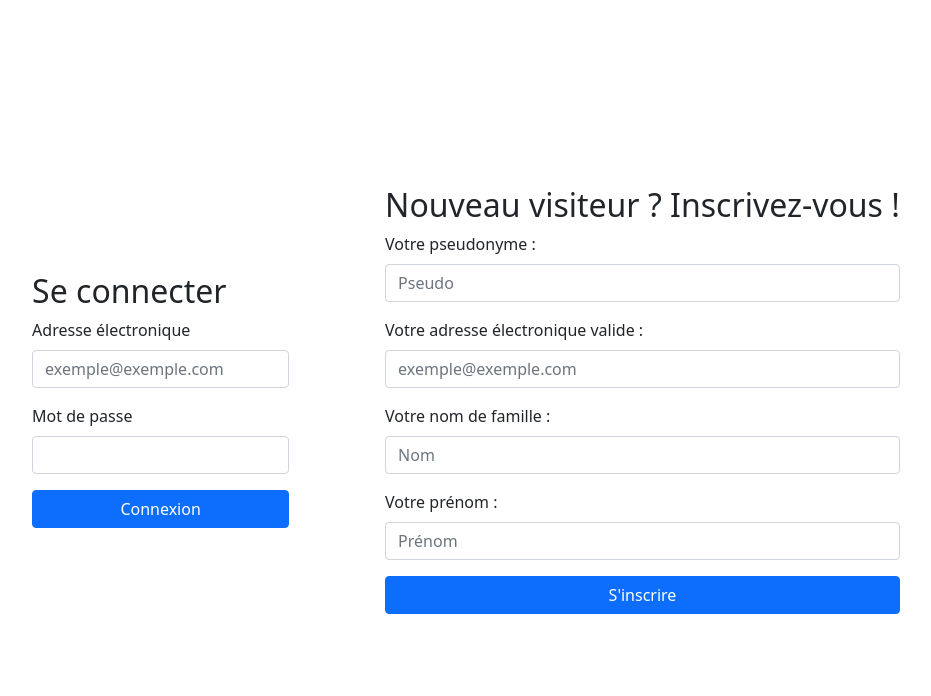
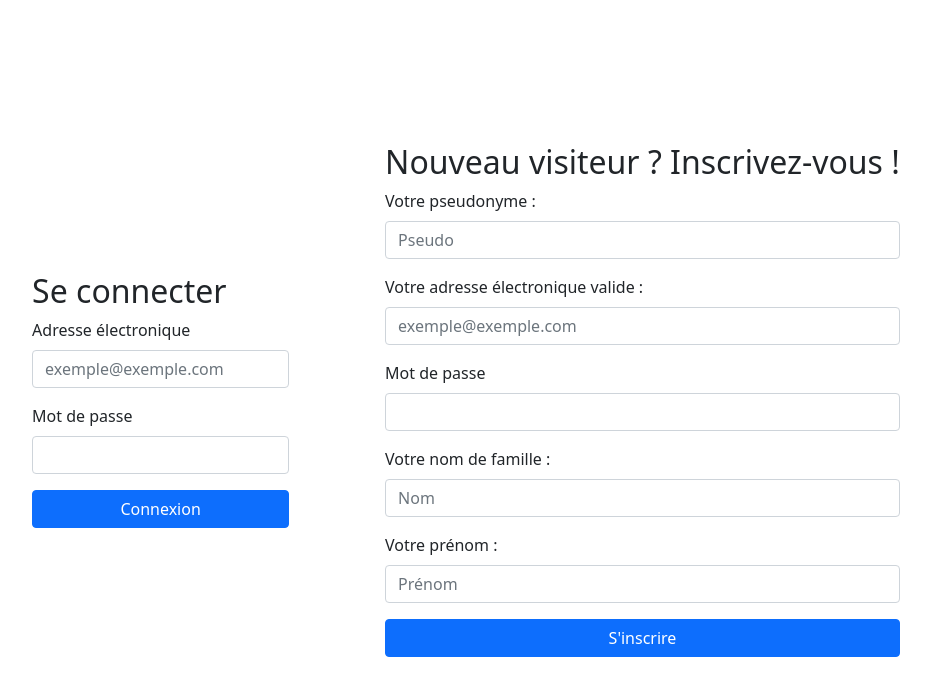
Before and after one commit to Zakiryo/IUT-FireStationMap, a PHP site: page /login.html in a window 1280 px wide. Shown: the top 696 px of the page, without its empty margins (174-1105 px from the left). Run offline with PHP 8.4, Linux system fonts and the light colour scheme.

Commit message:
Début de création du système de connexion

```diff
--- /dev/null
+++ b/getSession.php
@@ -0,0 +1,3 @@
+<?php
+
+echo $_SESSION['username'];
--- a/index.html
+++ b/index.html
@@ -23,7 +23,8 @@
         <form class="d-flex">
             <input class="form-control me-2" type="search" placeholder="Rechercher une caserne..." aria-label="Search">
         </form>
-        <h2>Bonjour Pseudo !<br><a href="account.html">Voir mon profil</a><br><a href="login.html">Se déconnecter</a>
+        <h2 id="loginInfo">Pseudo</h2>
+        <h2><a href="account.html">Voir mon profil</a><br><a href="login.html">Se déconnecter</a>
         </h2>
     </div>
     <div id="map">
--- a/login.html
+++ b/login.html
@@ -14,35 +14,39 @@
 
 <body>
     <div class="registerLogin">
-        <form method="post">
+        <form action="login.php" method="post">
             <h2>Se connecter</h2>
             <div class="mb-3">
                 <label for="loginMail" class="form-label">Adresse électronique</label>
-                <input type="email" class="form-control" id="loginMail" placeholder="exemple@exemple.com">
+                <input type="email" class="form-control" id="loginMail" placeholder="exemple@exemple.com" name="loginMail">
             </div>
             <div class="mb-3">
                 <label for="exampleInputPassword1" class="form-label">Mot de passe</label>
-                <input type="password" class="form-control" id="exampleInputPassword1">
+                <input type="password" class="form-control" id="loginPassword" name="loginPassword">
             </div>
             <button type="submit" class="btn btn-primary">Connexion</button>
         </form>
-        <form method="post">
+        <form action="register.php" method="post">
             <h2>Nouveau visiteur ? Inscrivez-vous !</h2>
             <div class="mb-3">
                 <label for="userName" class="form-label">Votre pseudonyme :</label>
-                <input class="form-control" id="userName" type="text" placeholder="Pseudo">
+                <input class="form-control" id="userName" type="text" name="registerUsername" placeholder="Pseudo" name="registerUsername">
             </div>
             <div class="mb-3">
                 <label for="registerMail" class="form-label">Votre adresse électronique valide :</label>
-                <input type="email" class="form-control" id="registerMail" placeholder="exemple@exemple.com">
+                <input type="email" class="form-control" id="registerMail" placeholder="exemple@exemple.com" name="registerMail">
+            </div>
+            <div class="mb-3">
+                <label for="exampleInputPassword1" class="form-label">Mot de passe</label>
+                <input type="password" class="form-control" id="registerPassword" name="registerPassword">
             </div>
             <div class="mb-3">
                 <label for="lastName" class="form-label">Votre nom de famille :</label>
-                <input class="form-control" id="lastName" type="text" placeholder="Nom">
+                <input class="form-control" id="lastName" type="text" placeholder="Nom" name="registerLastName">
             </div>
             <div class="mb-3">
                 <label for="firstName" class="form-label">Votre prénom :</label>
-                <input class="form-control" id="firstName" type="text" placeholder="Prénom">
+                <input class="form-control" id="firstName" type="text" placeholder="Prénom" name="registerFirstName">
             </div>
             <button type="submit" class="btn btn-primary">S'inscrire</button>
         </form>
```
Also changed, not shown: login.php (+26 -0 lines), register.php (added, +21 -0 lines), script.js (+10 -1 lines).
